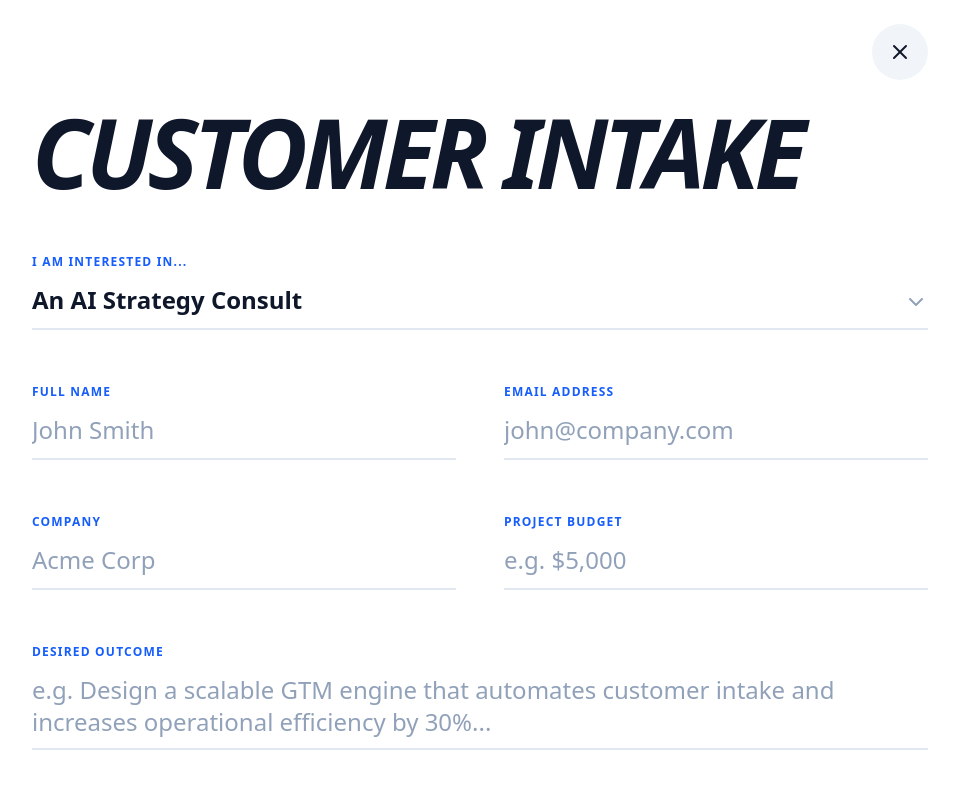
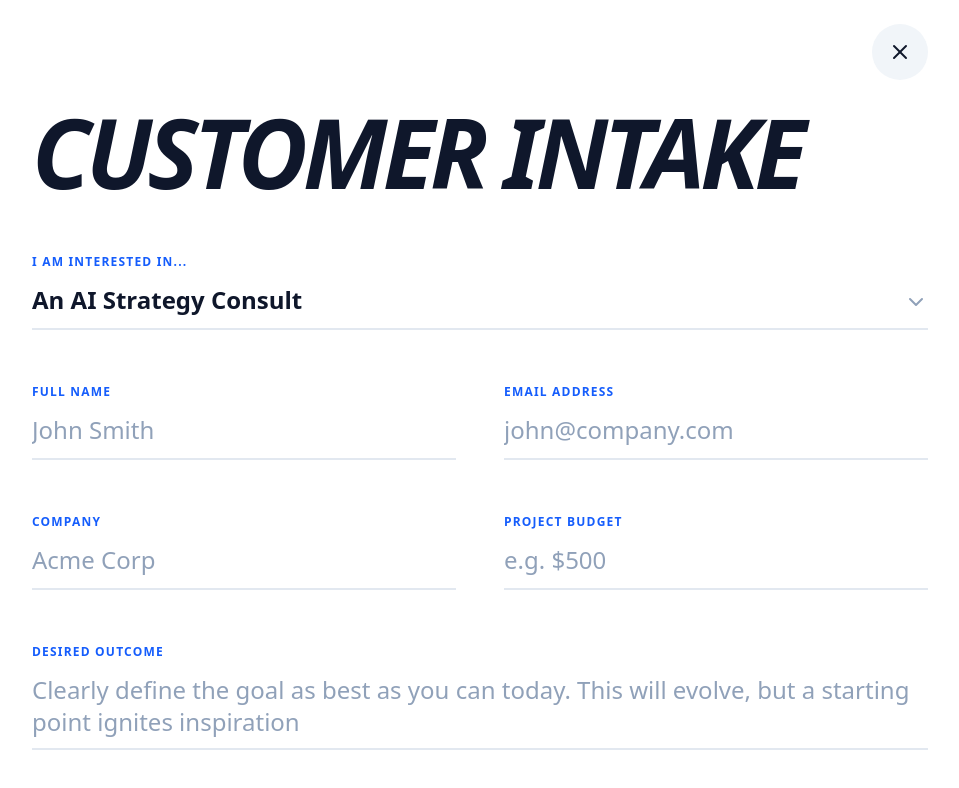
Before and after one commit to bombayway-png/portfolio-2026, a Next.js app: page / in a window 1280 px wide. Both pictures are taken after a click on the button "SCHEDULE A CALL". Shown: the part 3048-3836 px from the top of the page, without its empty margins (160-1119 px from the left). Built offline with nearby package versions, Linux system fonts and the light colour scheme.

Commit message:
Update page.tsx

```diff
--- a/app/page.tsx
+++ b/app/page.tsx
@@ -46,7 +46,7 @@ export default function Home() {
   const bottleneckRef = useRef<HTMLTextAreaElement>(null);
 
   // Professional Placeholders derived from Resume Experience
-  const outcomePlaceholder = "e.g. Design a scalable GTM engine that automates customer intake and increases operational efficiency by 30%...";
+  const outcomePlaceholder = "Clearly define the goal as best as you can today. This will evolve, but a starting point ignites inspiration";
   const bottleneckPlaceholder = "e.g. High manual overhead in lead management, legacy system technical debt, or a lack of real-time BI dashboards to track cross-functional KPIs...";
 
   // Helper to open portal with specific intent
@@ -164,7 +164,7 @@ export default function Home() {
           title="Pillar 1: App & Web Development"
           pitch="I engineer reactive, high-performance frontends."
           proofTitle="Feature Owner @ Blizzard"
-          proofBody={<>Delivered gamepad support for <strong>Battle.net on Xbox</strong> handheld devices and owned the <strong>Video Consumption UX</strong> for World of Warcraft.</>}
+          proofBody={<>Delivered gamepad support for <strong>Battle.net on Xbox</strong> handheld devices and owned the <strong>Media Consumption Strategy</strong> for World of Warcraft, Overwatch and Call of Duty.</>}
           capabilities={[
             { title: "Real-Time Data:", desc: "Implemented Firebase Snapshot Listeners to update interfaces instantly." },
             { title: "Cross-Functional:", desc: "Driving fast-follow improvements to meet MVP deliverables at scale." }
@@ -252,7 +252,7 @@ export default function Home() {
                   </div>
                   <div className="space-y-3">
                     <label className="text-[10px] md:text-xs font-black uppercase tracking-widest text-blue-600">Project Budget</label>
-                    <input className={inputClasses} placeholder="e.g. $5,000" value={formData.budget} onChange={(e) => setFormData({...formData, budget: e.target.value})} />
+                    <input className={inputClasses} placeholder="e.g. $500" value={formData.budget} onChange={(e) => setFormData({...formData, budget: e.target.value})} />
                   </div>
 
                   <div className="space-y-3 md:col-span-2">
```
